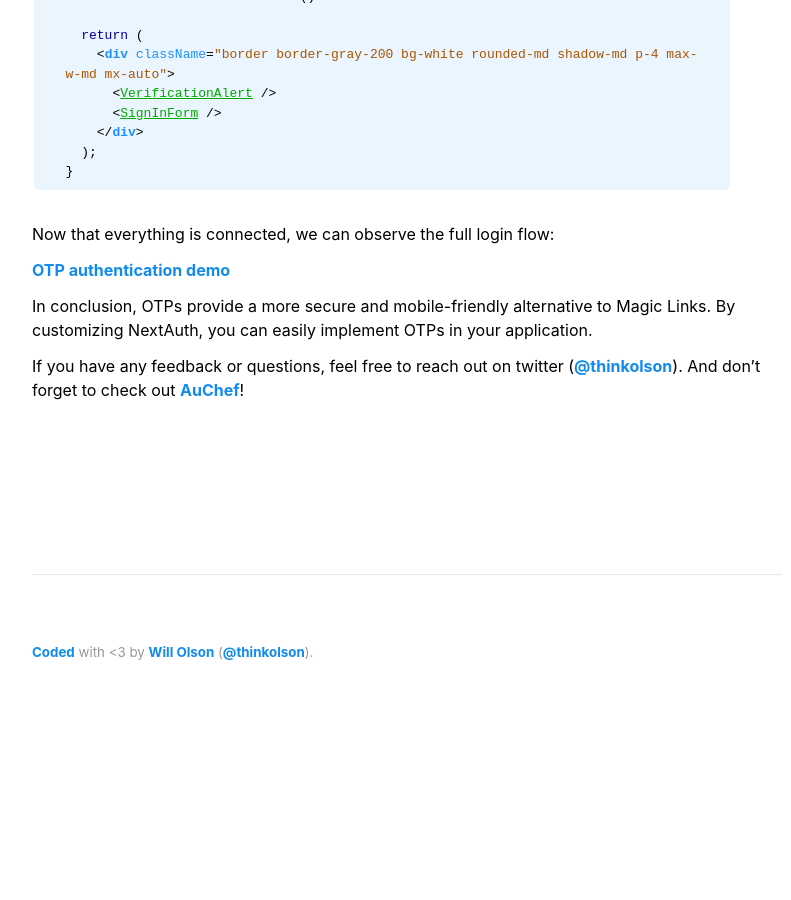
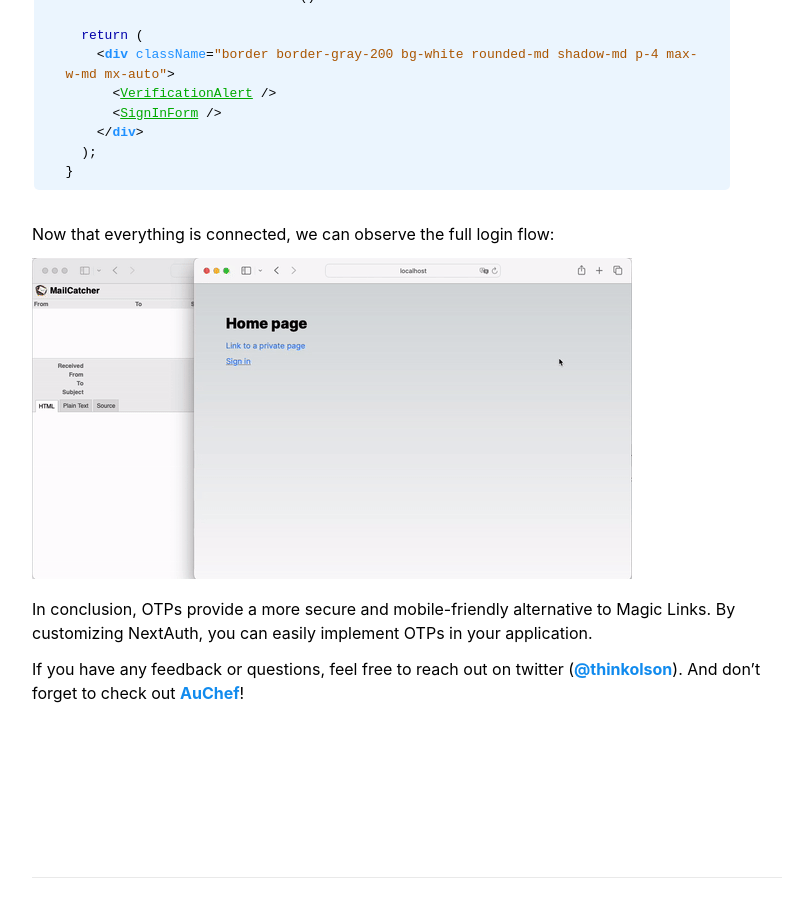
Before and after one commit to frankolson/willolson.io, a Jekyll site: the page built from _posts/2024-03-25-ditching-magic-links-for-otp.md, in a window 1280 px wide and 900 px high, scrolled down 12119 px. Shown: the whole window, without its empty margins (233-1024 px from the left). Built offline with Jekyll 4.4.1, drawn with Linux system fonts in a browser that asks for light colours; before the commit the page ends 12842 px from its top, so only the background shows below that.

Commit message:
Fix broken gif

```diff
--- a/_posts/2024-03-25-ditching-magic-links-for-otp.md
+++ b/_posts/2024-03-25-ditching-magic-links-for-otp.md
@@ -464,7 +464,7 @@ export default async function Signin() {
 
 Now that everything is connected, we can observe the full login flow:
 
-[OTP authentication demo](/images/posts/otp-demo.gif)
+![OTP authentication demo](/images/posts/otp-demo.gif)
 
 In conclusion, OTPs provide a more secure and mobile-friendly alternative to Magic Links. By customizing NextAuth, you can easily implement OTPs in your application.
 
```
